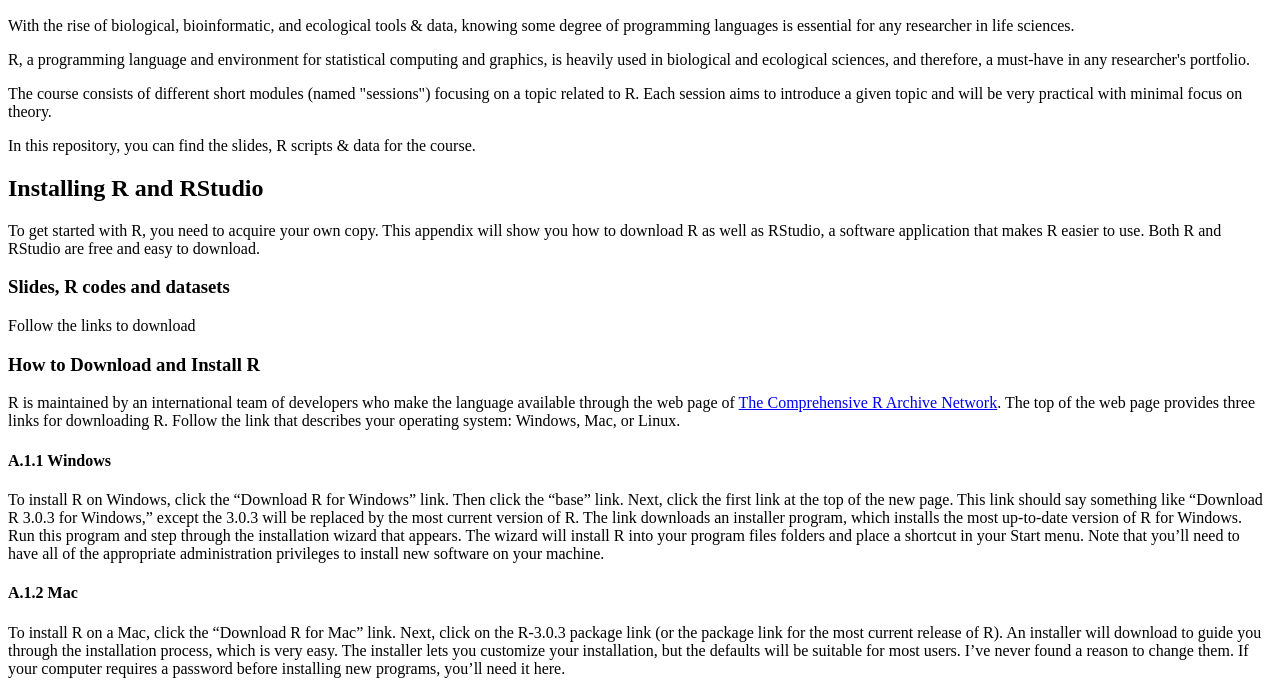
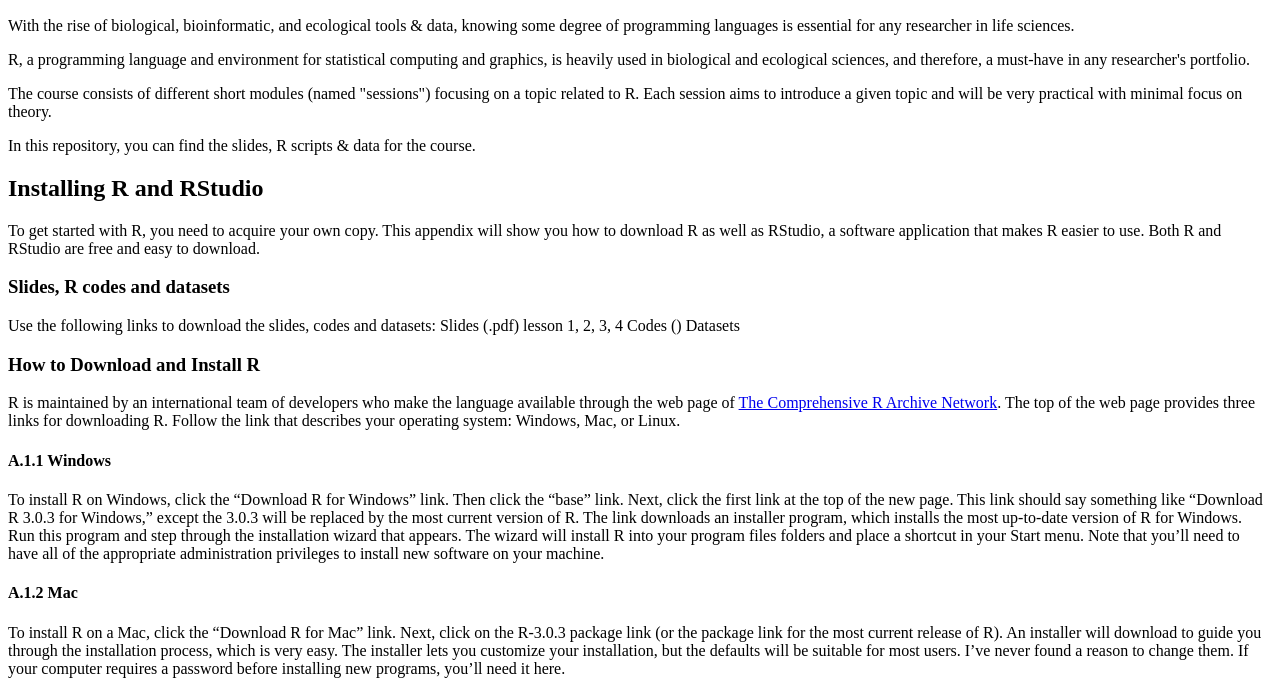
Before and after one commit to brunobellisario/Rcourse, a plain HTML site: page index.html in a window 1280 px wide. Shown: the part 110-800 px from the top of the page. Drawn offline with Linux system fonts and the light colour scheme.

Commit message:
index.html

```diff
--- a/index.html
+++ b/index.html
@@ -28,7 +28,10 @@
 
     <h3>Slides, R codes and datasets</h3>
     <p>
-        Follow the links to download
+        Use the following links to download the slides, codes and datasets:
+        Slides (.pdf) lesson 1, 2, 3, 4
+        Codes ()
+        Datasets
     </p>
 
     <h3>How to Download and Install R</h3>
```
